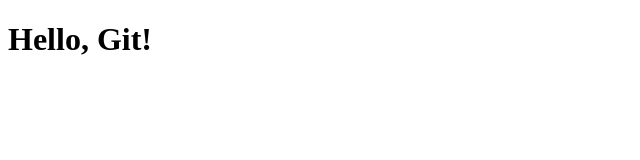
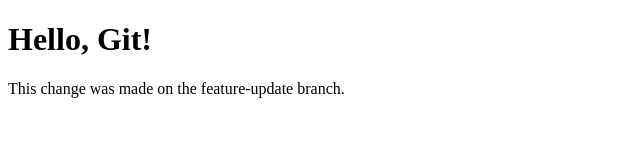
Before and after one commit to Rakesh2699/-support-ticket-system, a plain HTML site: page index.html in a window 1280 px wide. Shown: the whole page, without its empty margins (0-640 px from the left). Drawn offline with Linux system fonts and the light colour scheme.

Commit message:
update index.html on feature branch

```diff
--- a/index.html
+++ b/index.html
@@ -5,5 +5,6 @@
 </head>
 <body>
     <h1>Hello, Git!</h1>
+    <p>This change was made on the feature-update branch.</p>
 </body>
 </html>
```
